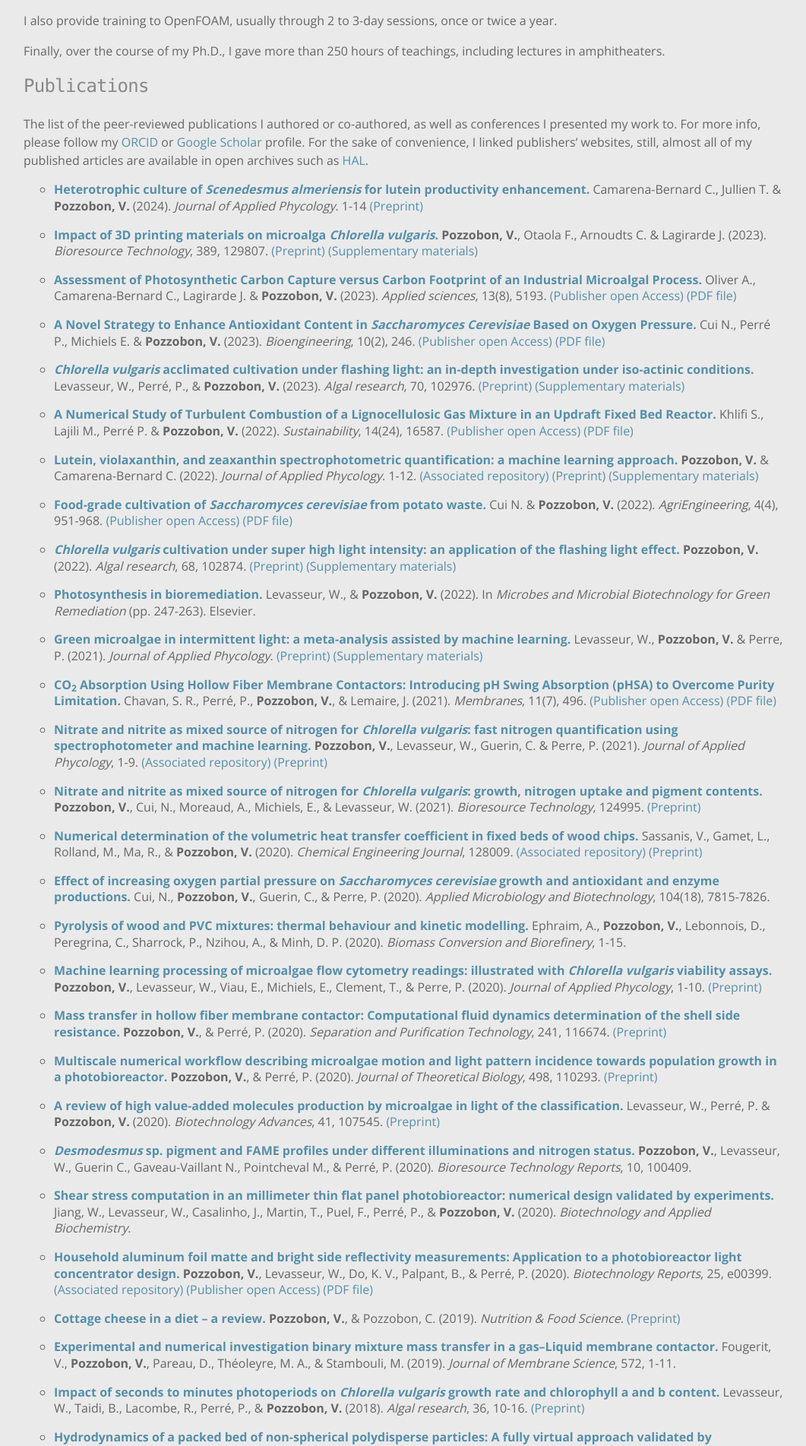
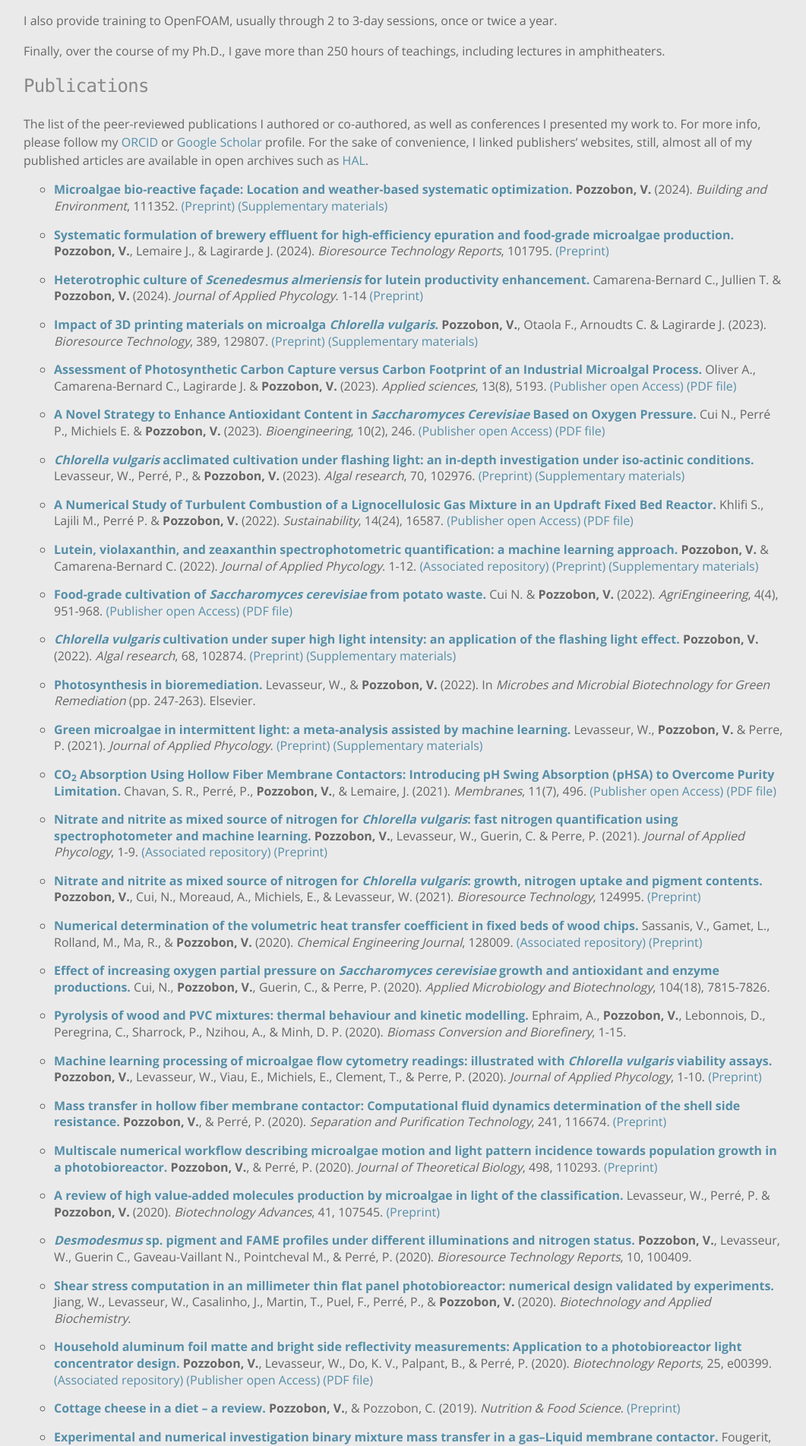
Before and after one commit to victorpozzobon/victorpozzobon.github.io, a Jekyll site: the page built from _pages/academic.md, in a window 1280 px wide. Shown: the part 1542-3445 px from the top of the page at 76% size, without its empty margins (97-1158 px from the left). Built offline with Jekyll 4.4.1, drawn with Linux system fonts in a browser that asks for light colours.

Commit message:
Some preprints

```diff
--- a/_pages/academic.md
+++ b/_pages/academic.md
@@ -68,7 +68,9 @@ Finally, over the course of my Ph.D., I gave more than 250 hours of teachings, i
 The list of the peer-reviewed publications I authored or co-authored, as well as conferences
 I presented my work to. For more info, please follow my [ORCID](https://orcid.org/0000-0003-1530-0834) or [Google Scholar](https://scholar.google.fr/citations?user=XOAdaN4AAAAJ) profile. For the sake of convenience, I linked publishers' websites, still, almost all of my published articles are available in open archives such as [HAL](https://hal.archives-ouvertes.fr/).
 
-<!--* [**Heterotrophic culture of _Scenedesmus almeriensis_ for lutein productivity enhancement.**](https://doi.org/10.1007/s10811-024-03186-1) Camarena-Bernard C., Jullien T. & **Pozzobon, V.** (2024). _Journal of Applied Phycology_. 1-14 [(Preprint)](/assets/preprints/Camarena_2024_a.pdf)-->
+* [**Microalgae bio-reactive façade: Location and weather-based systematic optimization.**](https://doi.org/10.1016/j.buildenv.2024.111352) **Pozzobon, V.** (2024).  _Building and Environment_, 111352. [(Preprint)](/assets/preprints/Pozzobon_2024_b.pdf) [(Supplementary materials)](/assets/preprints/Pozzobon_2024_b_Supplementary_Materials.pdf)
+
+* [**Systematic formulation of brewery effluent for high-efficiency epuration and food-grade microalgae production.**](https://doi.org/10.1016/j.biteb.2024.101795) **Pozzobon, V.**, Lemaire J., & Lagirarde J. (2024). _Bioresource Technology Reports_, 101795. [(Preprint)](/assets/preprints/Pozzobon_2024_a.pdf)
 
 * [**Heterotrophic culture of _Scenedesmus almeriensis_ for lutein productivity enhancement.**](https://doi.org/10.1007/s10811-024-03186-1) Camarena-Bernard C., Jullien T. & **Pozzobon, V.** (2024). _Journal of Applied Phycology_. 1-14 [(Preprint)](/assets/preprints/Camarena_2024_a.pdf)
 
```
Also changed, not shown: 3 other files.
